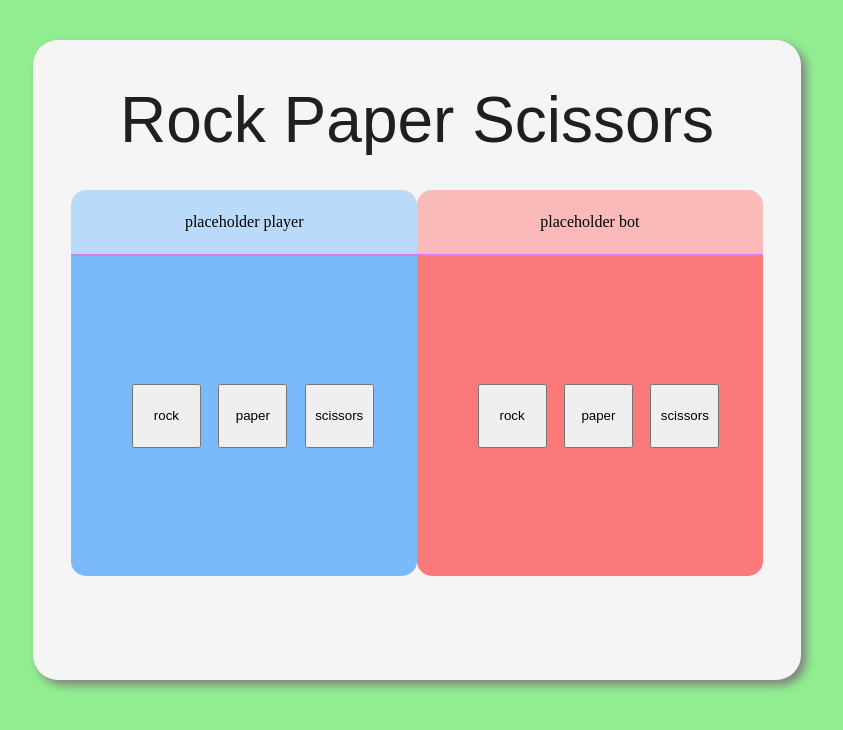
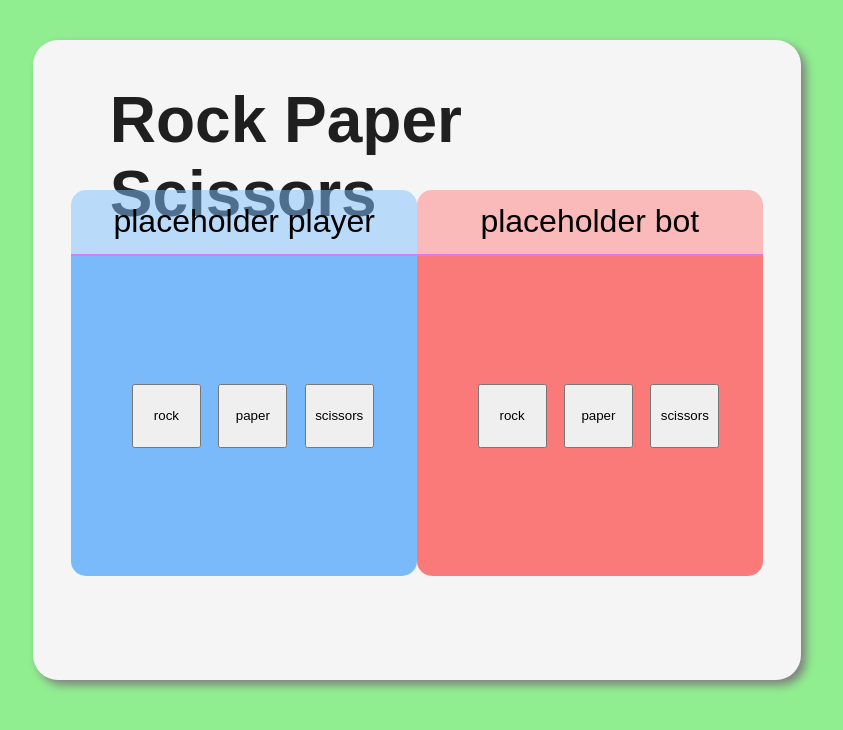
Before and after one commit to Ananasser/rock-paper-scissors, a plain HTML site: page index.html in a window 1280 px wide. Shown: the whole page, without its empty margins (223-1066 px from the left). Drawn offline with Linux system fonts and the light colour scheme.

Commit message:
Update font styling

```diff
--- a/style.css
+++ b/style.css
@@ -1,5 +1,6 @@
 body {
     background-color: lightgreen;
+    font-family: Arial;
 }
 
 .game_board {
@@ -21,7 +22,7 @@ body {
 
 .game_title {
     color: rgb(31, 31, 31);
-    font: 8vh Arial;
+    font-size: 8vh;
 
     height: 10%;
     width: 80%;
@@ -39,7 +40,6 @@ body {
 }
 
 .score_row > .score_area {
-
     border-top-left-radius: 15px;
     border-top-right-radius: 15px;
     /*border: 2px solid black;*/
@@ -51,6 +51,9 @@ body {
     display: flex;
     justify-content: center;
     align-items: center;
+
+    font-size: 4vh;
+    text-align: left;
 }
 
 .score_row .player {
```
